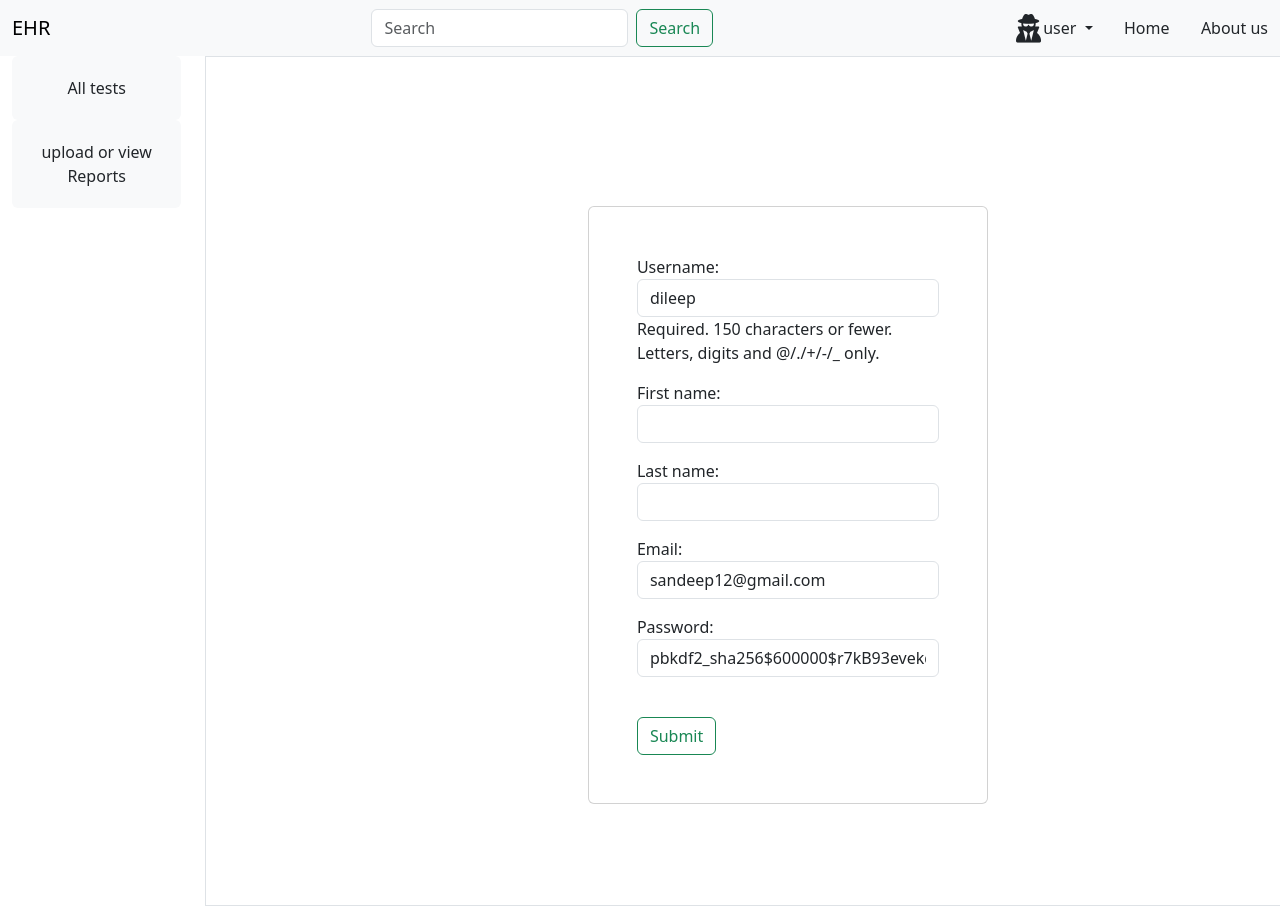
After one commit to masasandeep/project, a Django app: page /profile/3 in a window 1280 px wide. The commit adds this page. Run offline with Django 4.2, Linux system fonts and the light colour scheme; data comes from the database, SQL or seed files in the repository; both versions use the stored data as it was after the commit; some libraries are stand-ins or nearby versions.

```diff
--- a/ehr/forms.py
+++ b/ehr/forms.py
@@ -1,14 +1,45 @@
 from django.forms import ModelForm
 from .models import *
+class UserForm(ModelForm):
+
+    class Meta:
+        model = User
+        fields = ['username','first_name','last_name','email','password']
+    def __init__(self, *args, **kwargs):
+        super(UserForm, self).__init__(*args, **kwargs)
+        for field in self.fields.values():
+            field.widget.attrs.update({
+                'class': 'form-control'
+            })
+
 class ResultsForm(ModelForm):
     class Meta:
         model = TestResults
         fields = '__all__'
-        exclude = ['category']
+    def __init__(self, *args, **kwargs):
+        super(ResultsForm, self).__init__(*args, **kwargs)
+        for field in self.fields.values():
+            if field=='category':
+                field.widget.attrs.update({
+                'class': 'form-select'
+            })
+            field.widget.attrs.update({
+                'class': 'form-control'
+            })
 class TestcategoriesForm(ModelForm):
     class Meta:
         model = Testcategories
         fields = '__all__'
+    def __init__(self, *args, **kwargs):
+        super(TestcategoriesForm, self).__init__(*args, **kwargs)
+        for field in self.fields.values():
+            if field=='category':
+                field.widget.attrs.update({
+                'class': 'form-select'
+            })
+            field.widget.attrs.update({
+                'class': 'form-control'
+            })
 class ReportForm(ModelForm):
     class Meta:
         model = Reports
--- a/ehr/templates/ehr/home.html
+++ b/ehr/templates/ehr/home.html
@@ -2,31 +2,55 @@
 <!DOCTYPE html>
 <html>
   <head>
-    <meta charset="utf-8">
-    <meta name="viewport" content="width=device-width, initial-scale=1">
+    <meta charset="utf-8" />
+    <meta name="viewport" content="width=device-width, initial-scale=1" />
     <title>Bootstrap demo</title>
-    <script src="https://kit.fontawesome.com/2162ad9088.js" crossorigin="anonymous"></script>
-    <link href="https://cdn.jsdelivr.net/npm/bootstrap@5.3.2/dist/css/bootstrap.min.css" rel="stylesheet" integrity="sha384-T3c6CoIi6uLrA9TneNEoa7RxnatzjcDSCmG1MXxSR1GAsXEV/Dwwykc2MPK8M2HN" crossorigin="anonymous" />
+    <script
+      src="https://kit.fontawesome.com/2162ad9088.js"
+      crossorigin="anonymous"
+    ></script>
+    <link
+      href="https://cdn.jsdelivr.net/npm/bootstrap@5.3.2/dist/css/bootstrap.min.css"
+      rel="stylesheet"
+      integrity="sha384-T3c6CoIi6uLrA9TneNEoa7RxnatzjcDSCmG1MXxSR1GAsXEV/Dwwykc2MPK8M2HN"
+      crossorigin="anonymous"
+    />
   </head>
   <body>
     {% include "ehr/navbar.html" %}
+    <div class="container-fluid overflow-hidden">
+      <div class="row row-cols-2 g-5 min-vh-100">
+        {%include 'ehr/leftview.html' %}
+        <div class="col-9 col-md-10 border ">
           {%block content%}
-    <div>
-        <a href="{%url 'create' %}" class="nav-link">create</a><br/>
+          <div class="d-grid gap-2 d-md-flex justify-content-md-end m-3">
+            <button class="btn btn-outline-success align-end rounded-3">
+              <a href="{%url 'create' %}" class="nav-link">
+                <i class="fa-solid fa-circle-plus"></i> Create</a
+              >
+            </button>
+          </div>
           <div class="container overflow-hidden text-center">
             <div class="row g-5 row-cols-2">
               {%for tests in test%}
-                <div class="col rounded-5">
-                <a href="{%url 'test' tests%}" class="nav-link p-3 border bg-light">{{tests}}</a>
+              <div class="col">
+                <div class="rounded p-1 bg-light">
+                  <a href="{%url 'test' tests%}" class="nav-link p-3"
+                    >{{tests}}</a
+                  >
+                </div>
               </div>
               {%endfor%}
             </div>
           </div>
+          {%endblock%}
         </div>
-        <a href="{%url 'reportsection' %}" class="nav-link">upload or view Reports</a>
       </div>
-    {%endblock%}
-
-    <script src="https://cdn.jsdelivr.net/npm/bootstrap@5.3.2/dist/js/bootstrap.bundle.min.js" integrity="sha384-C6RzsynM9kWDrMNeT87bh95OGNyZPhcTNXj1NW7RuBCsyN/o0jlpcV8Qyq46cDfL" crossorigin="anonymous"></script>
+    </div>
+    <script
+      src="https://cdn.jsdelivr.net/npm/bootstrap@5.3.2/dist/js/bootstrap.bundle.min.js"
+      integrity="sha384-C6RzsynM9kWDrMNeT87bh95OGNyZPhcTNXj1NW7RuBCsyN/o0jlpcV8Qyq46cDfL"
+      crossorigin="anonymous"
+    ></script>
   </body>
 </html>
--- /dev/null
+++ b/ehr/templates/ehr/leftview.html
@@ -0,0 +1,25 @@
+<div class="col-3 col-md-2 mt-5">
+  <div class="col">
+    <div class="rounded p-1 bg-light text-center">
+      <a href="{%url 'home' %}" class="nav-link p-3"
+        >All tests</a
+      >
+    </div>
+  </div>
+  {%for category in division%}
+  <div class="col text-center">
+    <div class="rounded p-1 bg-light">
+      <a href="{% url 'home'%}?q={{category}}" class="nav-link p-3"
+        >{{category}}</a
+      >
+    </div>
+  </div>
+  {%endfor%}
+  <div class="col">
+    <div class="rounded p-1 bg-light text-center">
+      <a href="{%url 'reportsection' %}" class="nav-link p-3"
+        >upload or view Reports</a
+      >
+    </div>
+  </div>
+</div>
--- a/ehr/templates/ehr/navbar.html
+++ b/ehr/templates/ehr/navbar.html
@@ -5,7 +5,7 @@
             <input class="form-control me-2" type="search" placeholder="Search" aria-label="Search" name="q">
             <button class="btn btn-outline-success" type="submit">Search</button>
         </form>
-        <div class="d-flex justify-content-between " style="width: 250px">
+        <div class="d-flex justify-content-between" style="width: 250px">
             <div class="nav-item dropdown " >
                 <a class="nav-link dropdown-toggle" href="#" role="button" data-bs-toggle="dropdown" aria-expanded="false">
                 <i class="fa-solid fa-user-secret fa-beat fa-xl"></i>
@@ -14,7 +14,7 @@
                 {%endif%}
                 </a>
                 <ul class="dropdown-menu">
-                    <li><a class="dropdown-item" href="#">Profile</a></li>
+                    <li><a class="dropdown-item" href="{%url 'profile' request.user.id %}">Profile</a></li>
 
                   <li><hr class="dropdown-divider"></li>
                   {%if request.user.is_authenticated %}
--- /dev/null
+++ b/ehr/templates/ehr/profile.html
@@ -0,0 +1,21 @@
+{% extends 'ehr/home.html' %}
+{%block content%}
+<div class="container-fluid mt-5">
+    <div class="row min-vh-100 justify-content-center align-items-center">
+      <div class="col-12 col-md-6 col-lg-4">
+        <div class="card mx-auto" style="width: 25rem;">
+          <div class="card-body p-5">
+            <form method="POST" action="">
+              {% csrf_token %}
+              {{form.as_p}}
+              <br />
+              <button type="submit" class="btn btn-outline-success">
+                Submit
+              </button>
+            </form>
+          </div>
+        </div>
+      </div>
+    </div>
+  </div>
+{%endblock%}
--- a/ehr/urls.py
+++ b/ehr/urls.py
@@ -1,8 +1,10 @@
 from django.urls import path
 from . import views
 urlpatterns = [
-    path('',views.Alltests,name='all tests'),
+    path('',views.home,name='home'),
     path('create/',views.create,name="create"),
+    path('delete/<str:pk>',views.delete,name="delete"),
+    path('profile/<str:pk>',views.userProfile,name="profile"),
     path('test/<str:pk>/',views.test,name = 'test'),
     path('search/',views.search,name = 'search'),
     path('report_section/',views.reports,name = 'reportsection'),
--- a/ehr/views.py
+++ b/ehr/views.py
@@ -4,41 +4,79 @@ from .forms import *
 from django.http import FileResponse
 from django.shortcuts import get_object_or_404
 from django.db.models import Q
-def Alltests(request):
+def userProfile(request,pk):
+    user = User.objects.get(id=pk)
+    form = UserForm(instance=user)
+    if request.method=='POST':
+        form = UserForm(request.POST,instance = user)
+        if form.is_valid():
+            user1 = form.save(commit=False)
+            user = User.objects.get(id=pk)
+            user.set_password()
+            return redirect('home')
+    context = {'form': form}
+    return render(request,'ehr/profile.html',context)
+def home(request):
+    q = request.GET.get('q') if request.GET.get('q')!=None else ''
     test = Testcategories.objects.all()
-    context = {'test':test}
+    test = Testcategories.objects.filter(
+        Q(division__name__icontains = q)
+    )
+    division = MainDivisions.objects.all()
+    context = {'test':test,'division':division }
     return render(request,'ehr/home.html',context)
+def delete(request,pk):
+    test = Testcategories.objects.get(name=pk)
+    results = TestResults.objects.filter(category = test).first()
+    test.delete()
+    results.delete()
+    return redirect('home')
 def search(request):
     q = request.GET.get('q') if request.GET.get('q')!=None else ''
     name = Testcategories.objects.filter(
-        Q(name__icontains = q)
+        Q(name__icontains = q)|
+        Q(n1__icontains = q)|
+        Q(n2__icontains = q)|
+        Q(n3__icontains = q)|
+        Q(n4__icontains = q)|
+        Q(n5__icontains = q)|
+        Q(n6__icontains = q)
     )
     context = {'test':name}
     return render(request,'ehr/home.html',context)
 def test(request,pk):
-    forms = ''
-    test = Testcategories.objects.get(name=pk)
-    results = TestResults.objects.filter(category = test)
+    division = MainDivisions.objects.all()
+    test = Testcategories.objects.all()
+    test1 = Testcategories.objects.get(name=pk)
+    results = TestResults.objects.filter(category = test1)
     forms = ResultsForm(instance = results.first())
     if request.method == 'POST':
         form = ResultsForm(request.POST or None, instance=results.first())
         if form.is_valid():
             form.save()
-            return redirect('all tests')
-    context = {'test':test,'forms':forms,'results':results.first()}
+            return redirect('home')
+    context = {'test1':test1,'test':test,'forms':forms,'results':results.first(),'division':division}
     return render(request,'ehr/test.html',context)
 def create(request):
+    division = MainDivisions.objects.all()
+    test = Testcategories.objects.all()
     form = TestcategoriesForm()
     if request.method=='POST':
         form = TestcategoriesForm(request.POST)
         if form.is_valid():
             form.save()
-            return redirect('all tests')
-    context = {'form':form}
+            test = test = Testcategories.objects.get(name = request.POST.get('name'))
+            results = TestResults.objects.create(category = test)
+            return redirect('home')
+    context = {'form':form,'test':test,'division':division}
     return render(request,'ehr/create.html',context)
 def reports(request):
-    return render(request,'ehr/reports.html')
+    division = MainDivisions.objects.all()
+    test = Testcategories.objects.all()
+    return render(request,'ehr/reports.html',{'test':test,'division':division})
 def upload(request):
+    division = MainDivisions.objects.all()
+    test = Testcategories.objects.all()
     form = ReportForm()
     if request.method=='POST':
         files = request.FILES.getlist('files')
@@ -49,11 +87,13 @@ def upload(request):
                 file = file
             )
         return redirect('reportsection')
-    context = {'forms':form,'type':'upload'}
+    context = {'forms':form,'type':'upload','test':test,'division':division}
     return render(request,'ehr/upload.html',context)
 def viewReports(request):
-    test = Reports.objects.all()
-    return render(request,'ehr/view-reports.html',{'pdf_files':test})
+    division = MainDivisions.objects.all()
+    test = Testcategories.objects.all()
+    report = Reports.objects.all()
+    return render(request,'ehr/view-reports.html',{'pdf_files':report,'test':test,'division':division})
 def download_pdf(request,pk):
     pdf_file = get_object_or_404(Reports, pk=pk)
     file_path = pdf_file.file.path
```
Also changed, not shown: ehr/models.py (+8 -6 lines), ehr/templates/ehr/create.html (+17 -6 lines), ehr/templates/ehr/reports.html (+14 -5 lines), ehr/templates/ehr/test.html (+54 -33 lines), ehr/templates/ehr/upload.html (+27 -12 lines), ehr/templates/ehr/view-reports.html (+23 -11 lines), db.sqlite3, ehr/migrations/0004_alter_testresults_n1_alter_testresults_n2_and_more.py (added), ehr/migrations/0005_alter_user_first_name_alter_user_last_name.py (added), 2 other files. Lines whose indentation alone changed are shown as unchanged.
